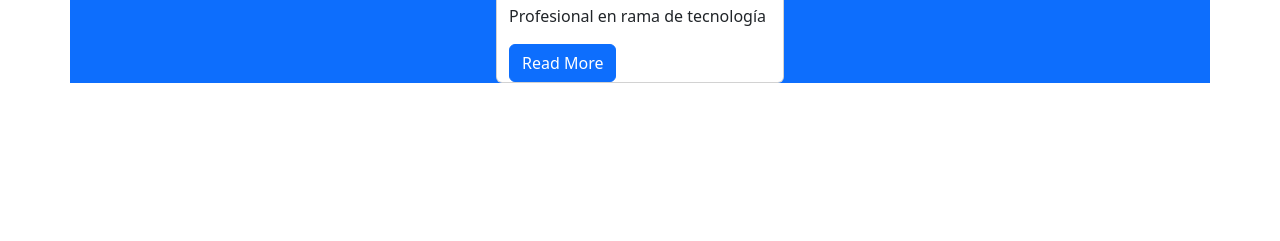
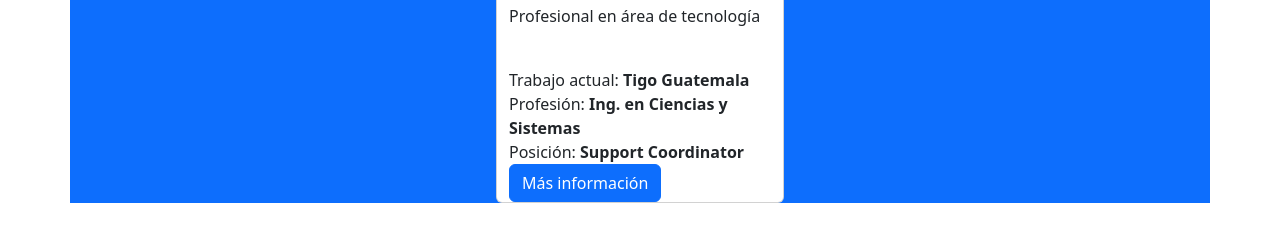
Before and after one commit to leodonis/LeoDonis.github.io, a plain HTML site: page index.html in a window 1280 px wide. Shown: the part 337-578 px from the top of the page. Drawn offline with nearby package versions, Linux system fonts and the light colour scheme.

Commit message:
Update index.html
Actualización de datos

```diff
--- a/index.html
+++ b/index.html
@@ -19,8 +19,15 @@
                     <img src="./img/leodonis.jpeg" alt="Leo">
                     <div class="card-content">
                         <h3>Leonardo Donis</h3>
-                        <p>Profesional en rama de tecnología</p>
-                        <a href="" class="btn btn-primary">Read More</a>
+                        <p>Profesional en área de tecnología</p>
+                        <br>
+                        <h7>Trabajo actual: <strong>Tigo Guatemala</strong></h7>
+                        <br>
+                        <h7>Profesión: <strong>Ing. en Ciencias y Sistemas</strong></h7>
+                        <br>
+                        <h7>Posición: <strong>Support Coordinator</strong></h7>
+                        <br>
+                        <a href="" class="btn btn-primary">Más información</a>
                     </div>
                 </div>
             </div>
```
